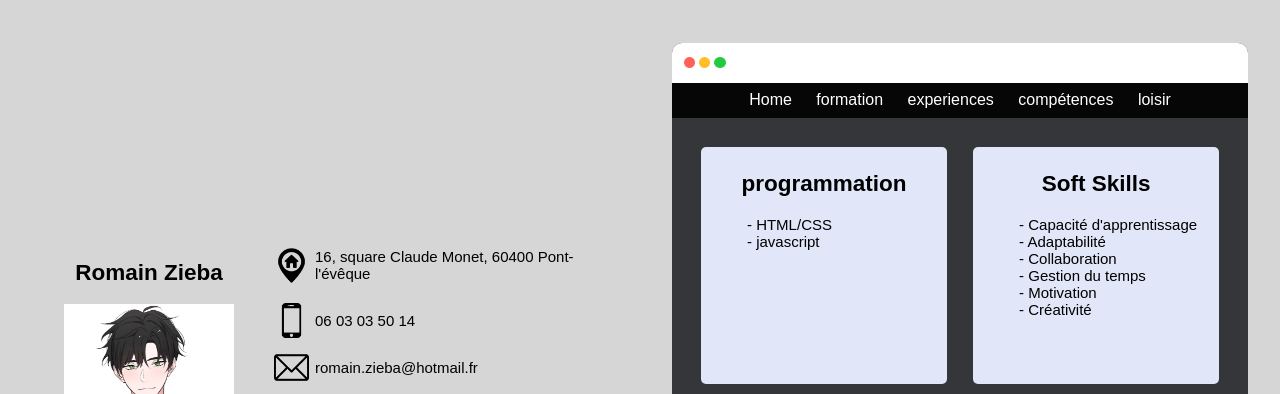
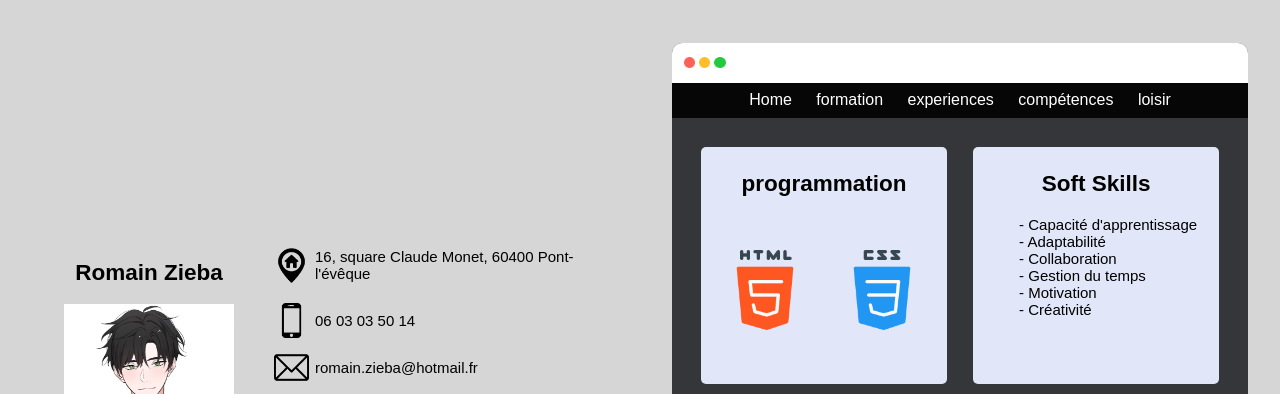
Before and after one commit to AezardSR/AezardSR.github.io-CV, a plain HTML site: page competences.html in a window 1280 px wide. Shown: the part 66-460 px from the top of the page. Drawn offline with Linux system fonts and the light colour scheme.

Commit message:
mise à jour de l'apparence et du contenu

```diff
--- a/asset/css/style.css
+++ b/asset/css/style.css
@@ -151,14 +151,7 @@ nav a:hover {
   padding: 5%;
   height: 600px;
 }
-#bodyNavigateur3 {
-  display: grid;
-  grid-template-columns: 1fr 1fr;
-  grid-template-rows: 1fr 1fr;
-  grid-gap: 5%;
-  padding: 5%;
-  height: 500px;
-}
+
 .icon {
   width: 40px;
   display: block;
@@ -185,6 +178,45 @@ nav a:hover {
 }
 .blocs li:before {
   content: "- ";
+}
+/*---------------page competences-------------------*/
+#bodyNavigateur3 {
+  display: grid;
+  grid-template-columns: 1fr 1fr;
+  grid-template-rows: 1fr 1fr;
+  grid-gap: 5%;
+  padding: 5%;
+  height: 500px;
+}
+/*-----bloc language de programmation-----*/
+#blocProg{
+  display: grid;
+  grid-template-columns: 1fr 1fr;
+  grid-template-rows: 50px 1fr;
+  background-color: #e1e7f8;
+  border-radius: 5px;
+  padding: 2.5%;
+}
+/*titre du bloc*/
+#blocProg h2{
+  grid-column: 1/3;
+  text-align: center;
+}
+/*icon html*/
+#imgHTML{
+  background: no-repeat center/100% url(../img/html-5.png);
+  height: 80px;
+  width: 80px;
+  display: block;
+  margin: auto;
+}
+/*icon css*/
+#imgCSS{
+  background: no-repeat center/100% url(../img/css.png);
+  height: 80px;
+  width: 80px;
+  display: block;
+  margin: auto;
 }
 
 @media screen and (max-width: 1024px) {
--- /dev/null
+++ b/asset/js/script.js
@@ -0,0 +1 @@
+console.log('bonjour')
--- a/competences.html
+++ b/competences.html
@@ -61,12 +61,10 @@
                     <img id="menuBurger" src="asset/img/menu.png" alt="menu burger">
                 </div>
                 <section id="bodyNavigateur3">
-                    <article class="blocs">
+                    <article id="blocProg">
                         <h2>programmation</h2>
-                            <ul>
-                                <li>HTML/CSS</li>
-                                <li>javascript</li>
-                            </ul>
+                        <div id="imgHTML"></div>
+                        <div id="imgCSS"></div>
                     </article>
                     <article class="blocs">
                         <h2>Soft Skills</h2>
```
Also changed, not shown: asset/img/css.png (added), asset/img/html-5.png (added).
